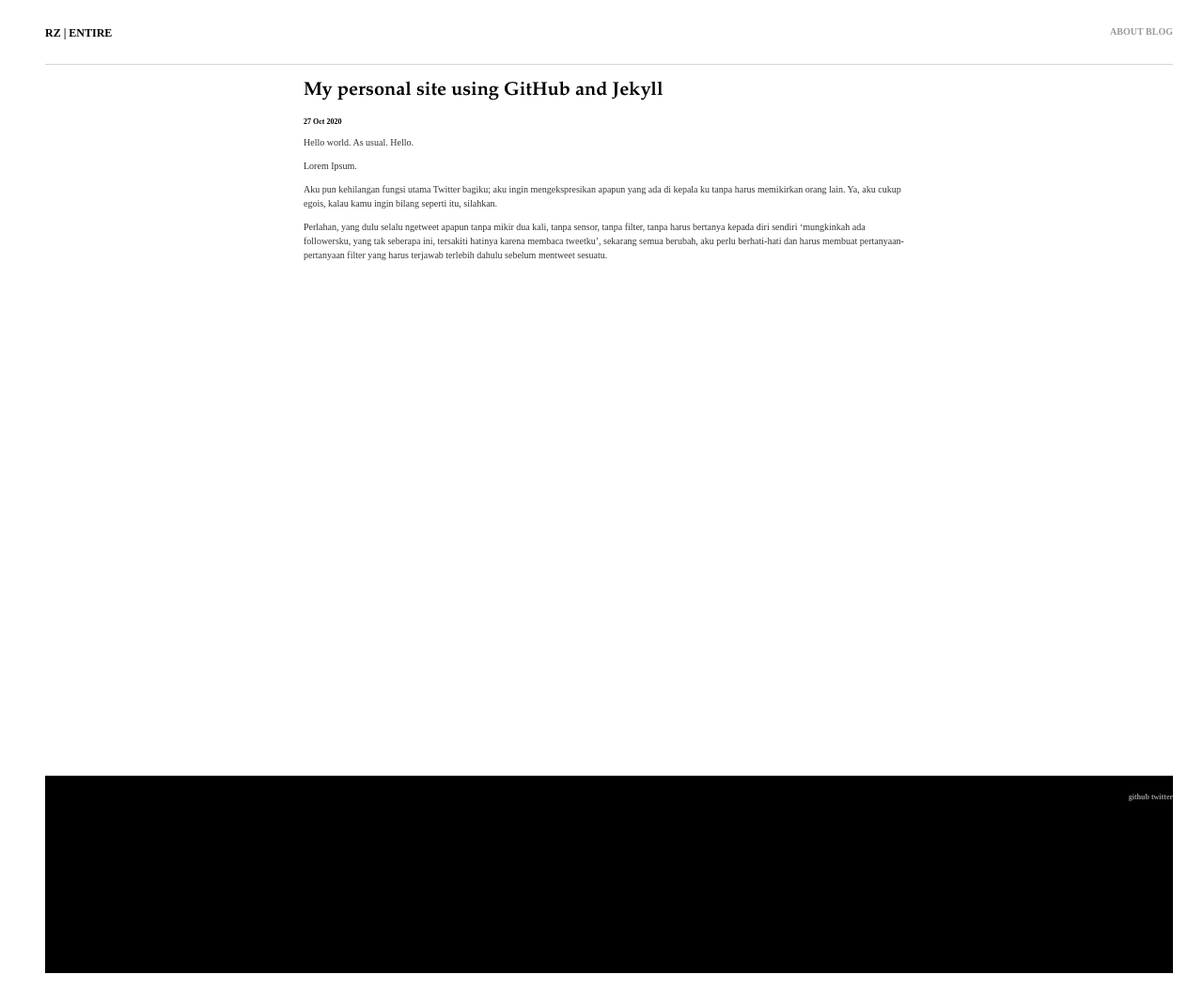
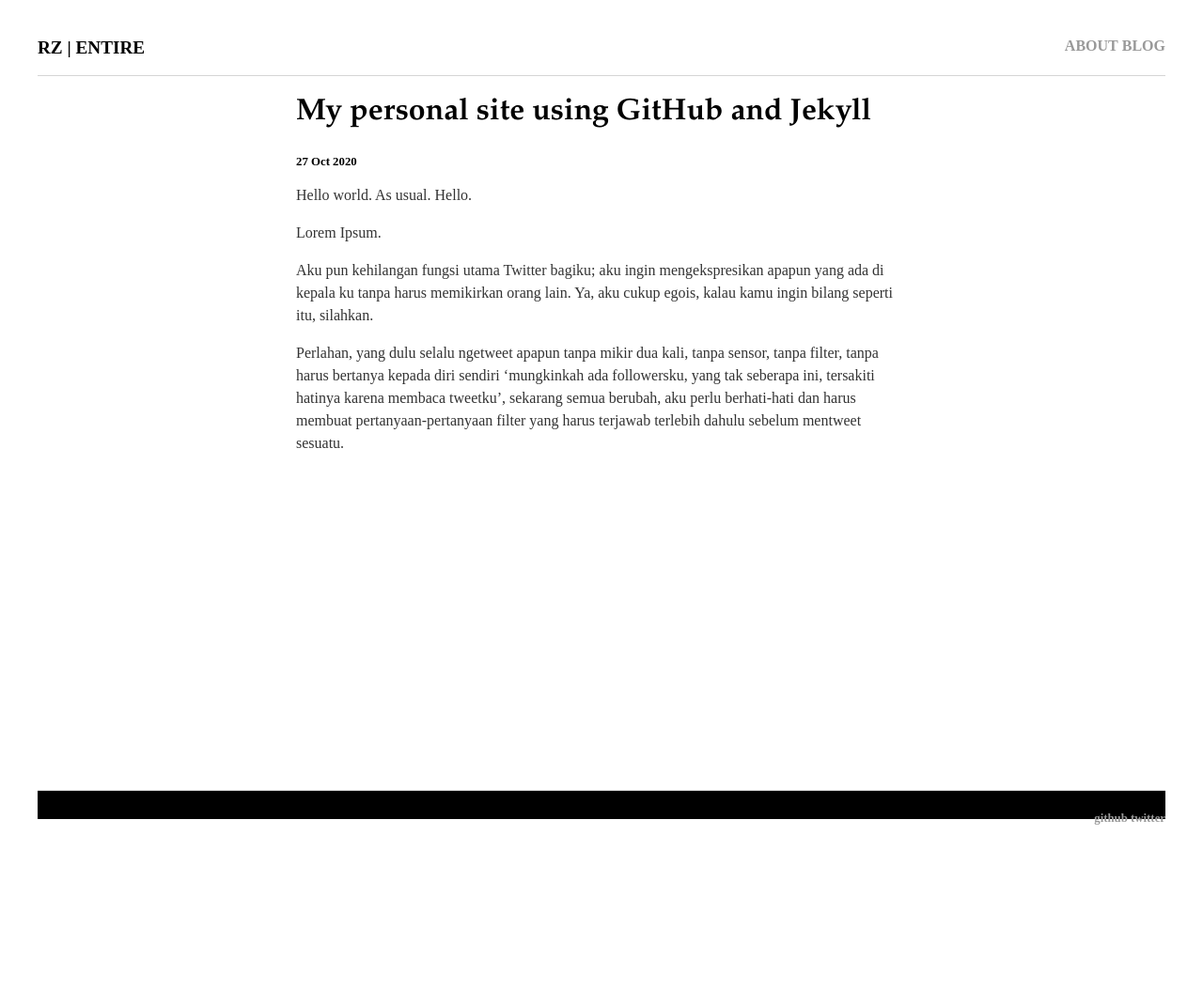
Before and after one commit to rnfitriansyah/rnfitriansyah.github.io, a Jekyll site: the page built from _posts/2020-10-27-rizki-first-site.md, in a window 1280 px wide. Shown: the whole page at 94% size. Built offline with Jekyll 4.4.1, drawn with Linux system fonts in a browser that asks for light colours; after the commit the page ends 948 px from its top, so only the background shows below that.

Commit message:
Update responsive.css

```diff
--- a/css/responsive.css
+++ b/css/responsive.css
@@ -6,10 +6,6 @@
 
 * {
     margin: 0px; padding: 0; border: 0; box-sizing: border-box;
-}
-
-html {
-	font-size: 62.5%;
 }
 
 #container{
@@ -108,7 +104,6 @@ ul.posts li {
 
 @media screen and (min-width: 350px) {
     body{
-	    min-width: 100%;
     }
 
     header {
@@ -124,7 +119,7 @@ ul.posts li {
     }
 
     footer {
-        min-height: 200px;
+        min-height: 20px;
         border-top: 1px solid #d5d5d5;
         padding-top: 10px;
         font-size: .8em;
```
